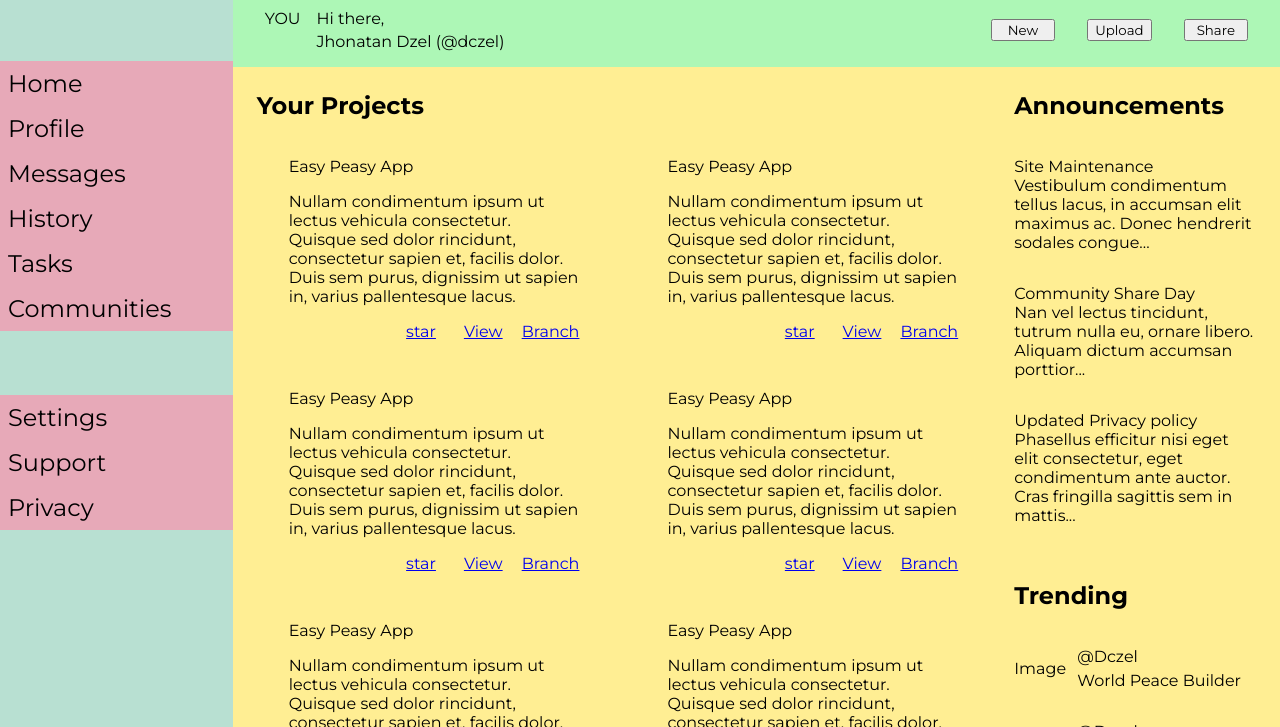
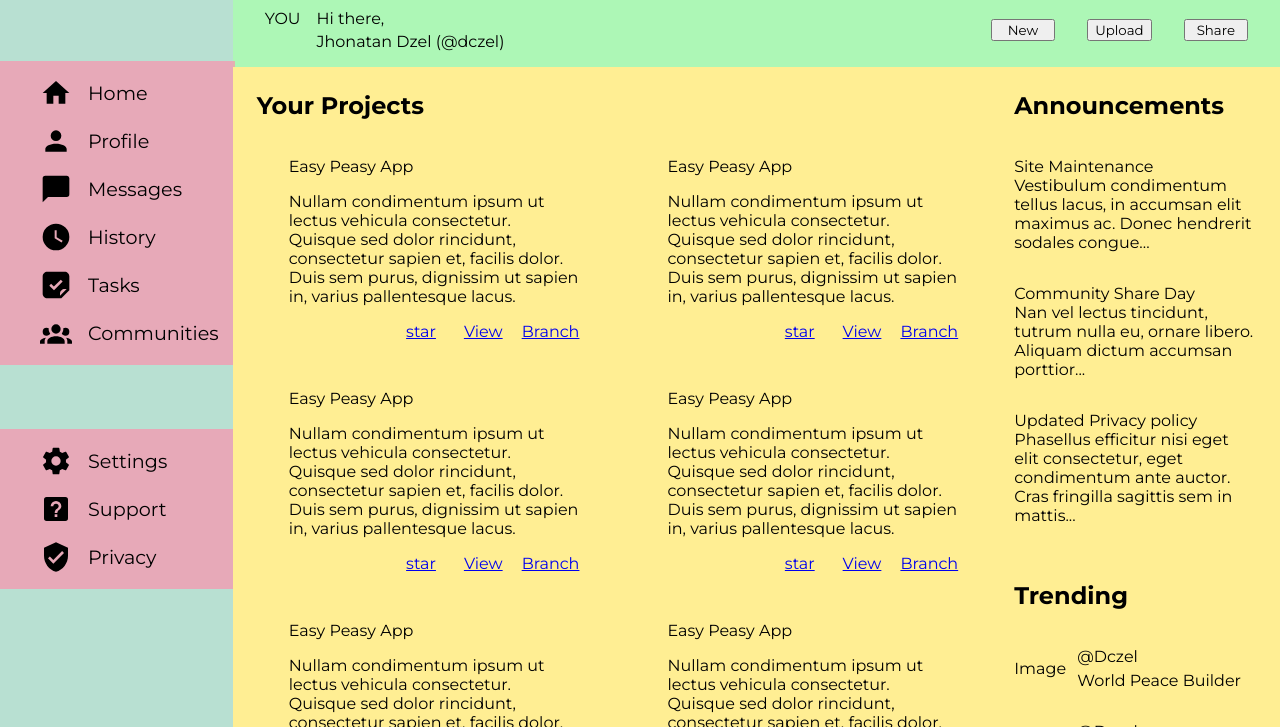
Before and after one commit to JhonatanDczel/admin-dashboard, a plain HTML site: page index.html in a window 1280 px wide. Shown: the part 73-800 px from the top of the page. Drawn offline with Linux system fonts and the light colour scheme.

Commit message:
checkpoiint

```diff
--- a/css/style.css
+++ b/css/style.css
@@ -218,8 +218,22 @@ aside {
 }
 
 .sidebar-options {
-  font-size: 24px;
+  font-size: 1.2rem;
   background-color: #ff8fabaa;
+  padding: 8px 8px 8px 32px;
+  display: grid;
+}
+
+.sidebar-options > li {
+  display: grid;
+  align-items: center;
+  grid-template-columns: auto 1fr;
+  gap: 16px;
+}
+
+.sidebar-options > li > img {
+  width: 2rem;
+  height: 2rem;
 }
 
 ul {
--- a/index.html
+++ b/index.html
@@ -49,17 +49,17 @@
         Aqui va un logo
       </div>
       <ul class="sidebar-options social">
-        <li>Home</li>
-        <li>Profile</li>
-        <li>Messages</li>
-        <li>History</li>
-        <li>Tasks</li>
-        <li>Communities</li>
+        <li><img src="./img/home.svg">Home</li>
+        <li><img src="./img/profile.svg" alt="">Profile</li>
+        <li><img src="./img/messages.svg" alt="">Messages</li>
+        <li><img src="./img/history.svg" alt="">History</li>
+        <li><img src="./img/tasks.svg" alt="">Tasks</li>
+        <li><img src="./img/communities.svg" alt="">Communities</li>
       </ul>
       <ul class="sidebar-options settings">
-        <li>Settings</li>
-        <li>Support</li>
-        <li>Privacy</li>
+        <li><img src="./img/settings.svg" alt="">Settings</li>
+        <li><img src="./img/support.svg" alt="">Support</li>
+        <li><img src="./img/privacy.svg" alt="">Privacy</li>
       </ul>
     </aside>
     <main>
```
Also changed, not shown: img/communities.svg (added), img/history.svg (added), img/messages.svg (added), img/privacy.svg (added), img/settings.svg (added), img/support.svg (added), img/tasks.svg (added).
